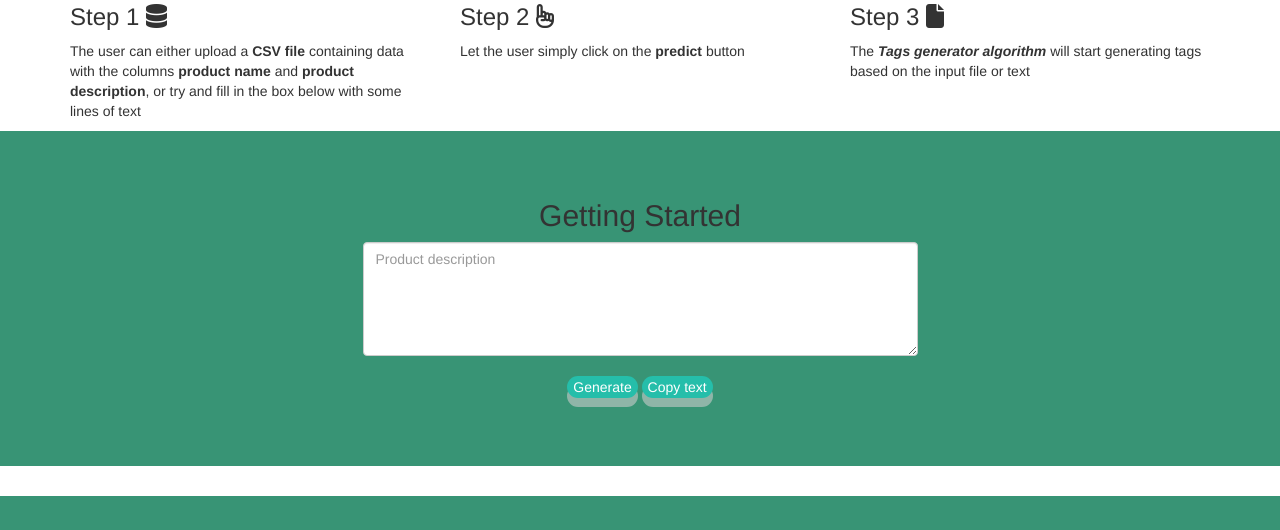
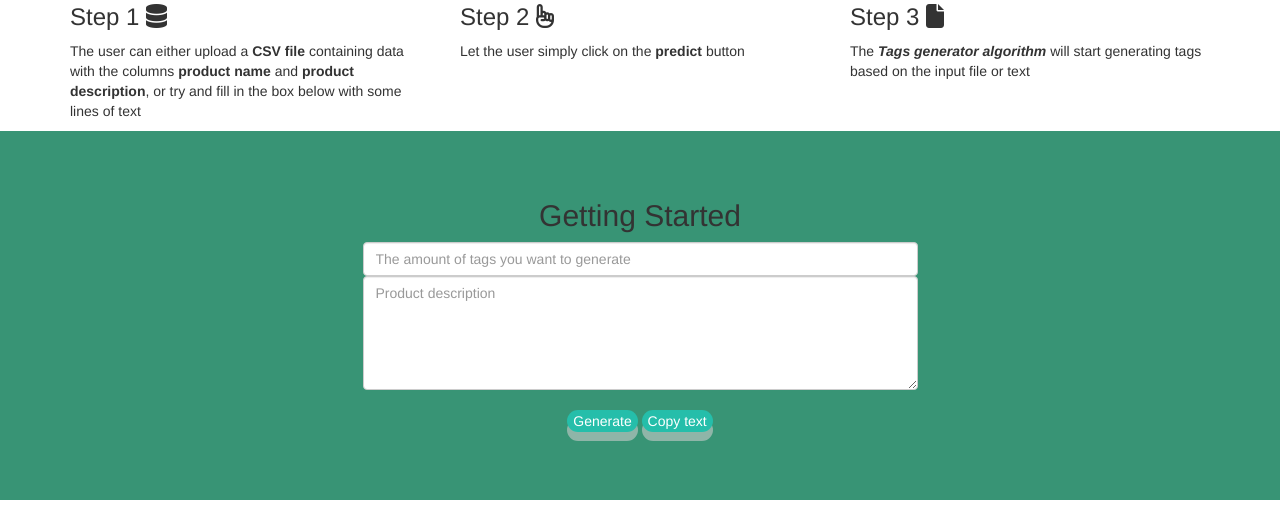
Before and after one commit to wolfsinem/product-tagging, a Flask app: page /generated in a window 1280 px wide. Shown: the part 353-883 px from the top of the page. Before the commit the page ends 849 px from the top, so only its background shows below. Run offline with Flask 2, Linux system fonts and the light colour scheme; parts of the project's set-up code (start-up, migrations or seed data) failed here and were passed over; some libraries are stand-ins or nearby versions.

Commit message:
tags size

```diff
--- a/app.py
+++ b/app.py
@@ -1,4 +1,4 @@
-from flask import Flask, render_template, request
+from flask import Flask, render_template, request, flash
 from sklearn.preprocessing import MultiLabelBinarizer
 import pickle
 import sys
@@ -61,13 +61,24 @@ def generate_tags():
     """
 
     if request.method == 'POST':
-        # TODO ask user how many tags they want to generate
-        tags_size = 20
+
+        user_input_size = request.form.get('tags_size')
+        if user_input_size:
+            tags_size = int(user_input_size) + 1
+        else:
+            tags_size = 20
+
+        # TODO if the user input for tags_size is bigger than the amount of words
+        # in a user input string, return an error
         user_input_string = request.form.get('product_description')
         tags_set = tokenize_user_text_input(user_input_string, tags_size)
 
+        # TODO output should be converted 'nicer' on the UI
+        # when u open the web for the first time it gives 'none' as tags set
+        # this looks ugly on the UI so delete
+
         # Output the generated tags by the machine learning model
-        return render_template("algorithm.html", tags_set = 'The set of generated tags are {}'.format(tags_set))
+        return render_template("algorithm.html", tags_set = tags_set)
 
     return render_template("algorithm.html")
 
--- a/templates/algorithm.html
+++ b/templates/algorithm.html
@@ -43,6 +43,7 @@
         <div class="row clearfix">
             <div class="col-md-6 col-md-offset-3 column">
                 <form action="http://localhost:5000/generated" method="POST">
+                    <input class="form-control" type="number" name="tags_size" placeholder="The amount of tags you want to generate"  id="example-number-input">
                     <!-- <input type="text" class="form-control" name="description" placeholder="Product description" required=required /> -->
                     <textarea class="form-control rounded-0" name="product_description" required=required placeholder="Product description" id="exampleFormControlTextarea1" rows="5"></textarea>
                     <br>
@@ -50,7 +51,9 @@
                     <button onclick="myFunction()">Copy text</button>
                 </form>
                 <br>
-                {{ tags_set }}
+                {% for tag in tags_set %}
+                  <p> {{ tag }} </p>
+                {% endfor %}
             </div>
         </div>
     </div>
```
